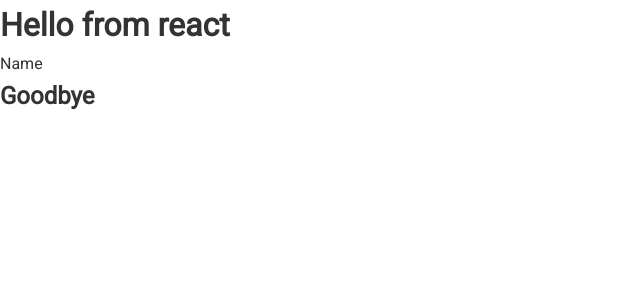
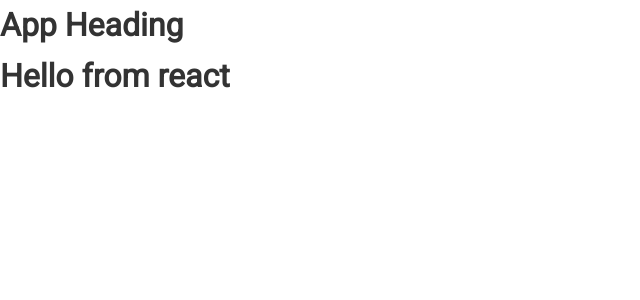
Before and after one commit to lalhming-muana/github-profile-finder-, a React (Create React App) app: page / in a window 1280 px wide. Shown: the top 300 px of the page, without its empty margins (0-640 px from the left). Built offline with nearby package versions, Linux system fonts and the light colour scheme.

Commit message:
conditionals and expressions

```diff
--- a/src/App.js
+++ b/src/App.js
@@ -4,17 +4,19 @@ import React, {Component, Fragment} from 'react';
 class App extends React.Component {
 
   render(){
+
+    const name= 'John Doe';
+    const loading = false;
+    const showName = false;
     return (
-      <Fragment>
-        <h1>Hello from react</h1>
-        <label htmlFor="name">Name</label>
-        <h2>Goodbye</h2>
-      </Fragment>
+      <div className="App">
+        <h1>App Heading</h1>
+        {loading? <h3>Loading.......</h3> : <h1>Hello from react {showName ? name : null}</h1> }
 
-    );
 
+      </div>
+       );
   }
-
 }
 
 export default App;
```
